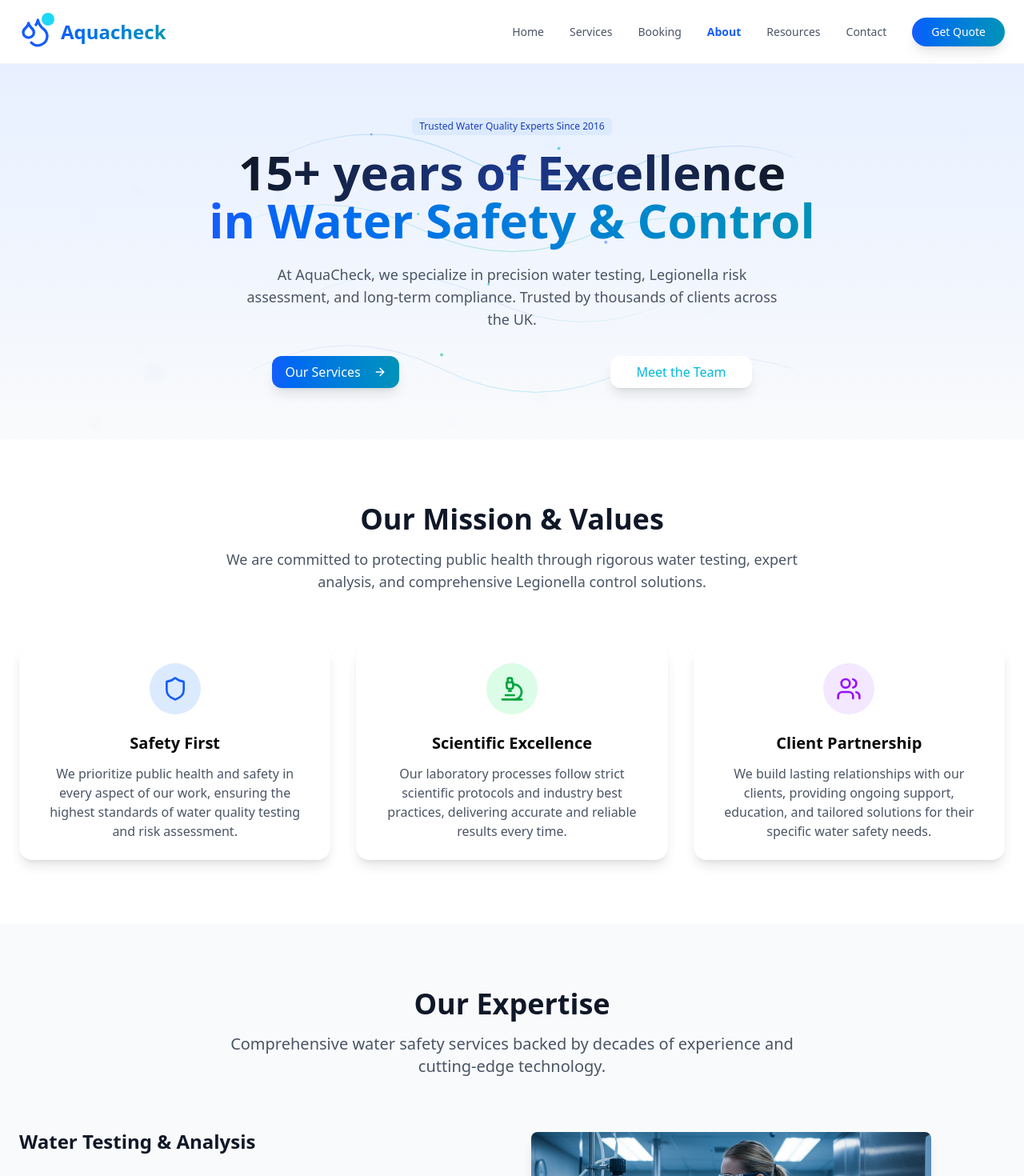
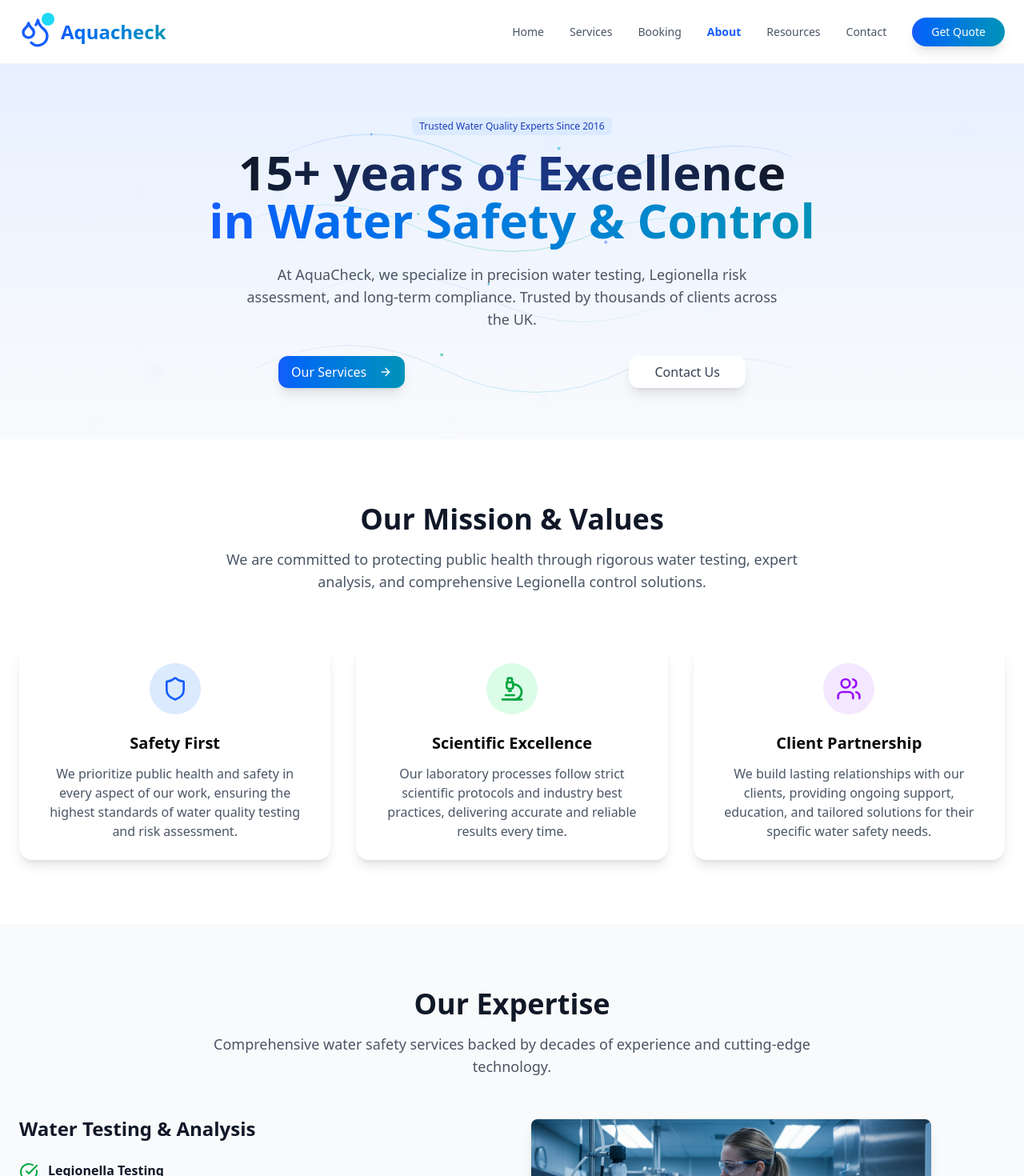
Before and after one commit to AspireCode-droid/next-aquacheck, a Next.js app: page /about in a window 1280 px wide. Shown: the top 1470 px of the page at 80% size. Built offline with nearby package versions, Linux system fonts and the light colour scheme.

Commit message:
fixed missing key issue of the about page

```diff
--- a/src/app/about/page.tsx
+++ b/src/app/about/page.tsx
@@ -70,7 +70,7 @@ export default function AboutUs() {
                         <div className="absolute left-8 top-0 bottom-0 w-0.5 bg-gradient-to-b from-blue-500 to-emerald-500"></div>
 
                             {milestones.map((milestone, index) => (
-                                <motion.div>
+                                <motion.div key={index}>
                                     <div className="relative flex items-start mb-12">
                                         <div className="flex-shrink-0 w-16 h-16 bg-gradient-to-br from-blue-500 to-cyan-600 rounded-full flex items-center justify-center text-white shadow-lg z-10">
                                             {milestone.icon}
--- a/src/components/aboutComponents/expertise.tsx
+++ b/src/components/aboutComponents/expertise.tsx
@@ -6,16 +6,16 @@ export default function Expertise(){
     return(
         <section id="services" className="py-20 bg-gray-50">
         <div className="container mx-auto px-4 lg:px-6">
-          <div className="text-center mb-16">
+          <div className="text-center mb-12">
             <h2 className="text-3xl lg:text-4xl font-bold text-gray-900 mb-4">Our Expertise</h2>
-            <p className="text-xl text-gray-600 max-w-3xl mx-auto">
+            <p className="text-lg text-gray-600 max-w-3xl mx-auto">
               Comprehensive water safety services backed by decades of experience and cutting-edge technology.
             </p>
           </div>
 
           <div className="grid lg:grid-cols-2 gap-12 items-center mb-16">
-            <div>
-              <h3 className="text-2xl font-bold text-gray-900 mb-6">Water Testing & Analysis</h3>
+            <div className="flex flex-col ">
+              <h3 className="text-2xl font-bold text-gray-900 mb-6 text-left">Water Testing & Analysis</h3>
               <div className="space-y-4">
                 <div className="flex items-start space-x-3">
                   <CheckCircle className="h-6 w-6 text-green-600 mt-0.5 flex-shrink-0" />
--- a/src/components/aboutComponents/hero.tsx
+++ b/src/components/aboutComponents/hero.tsx
@@ -57,9 +57,9 @@ export default function AboutHeroSection() {
             </Button>
             <Button
               size="lg"
-              className="mx-auto sm:w-auto bg-white px-6 text-cyan-500 md:px-8 py-3 md:py-4 text-sm md:text-base rounded-xl shadow-lg hover:shadow-xl transition-all duration-300 transform hover:scale-105"
+              className="mx-auto sm:w-auto bg-white px-6 text-gray-700 md:px-8 py-3 md:py-4 text-sm md:text-base rounded-xl shadow-lg hover:shadow-xl transition-all duration-300 transform hover:scale-105"
             >
-              Meet the Team
+              Contact Us
             </Button>
           </motion.div>
         </div>
```
Lines whose indentation alone changed are shown as unchanged.
